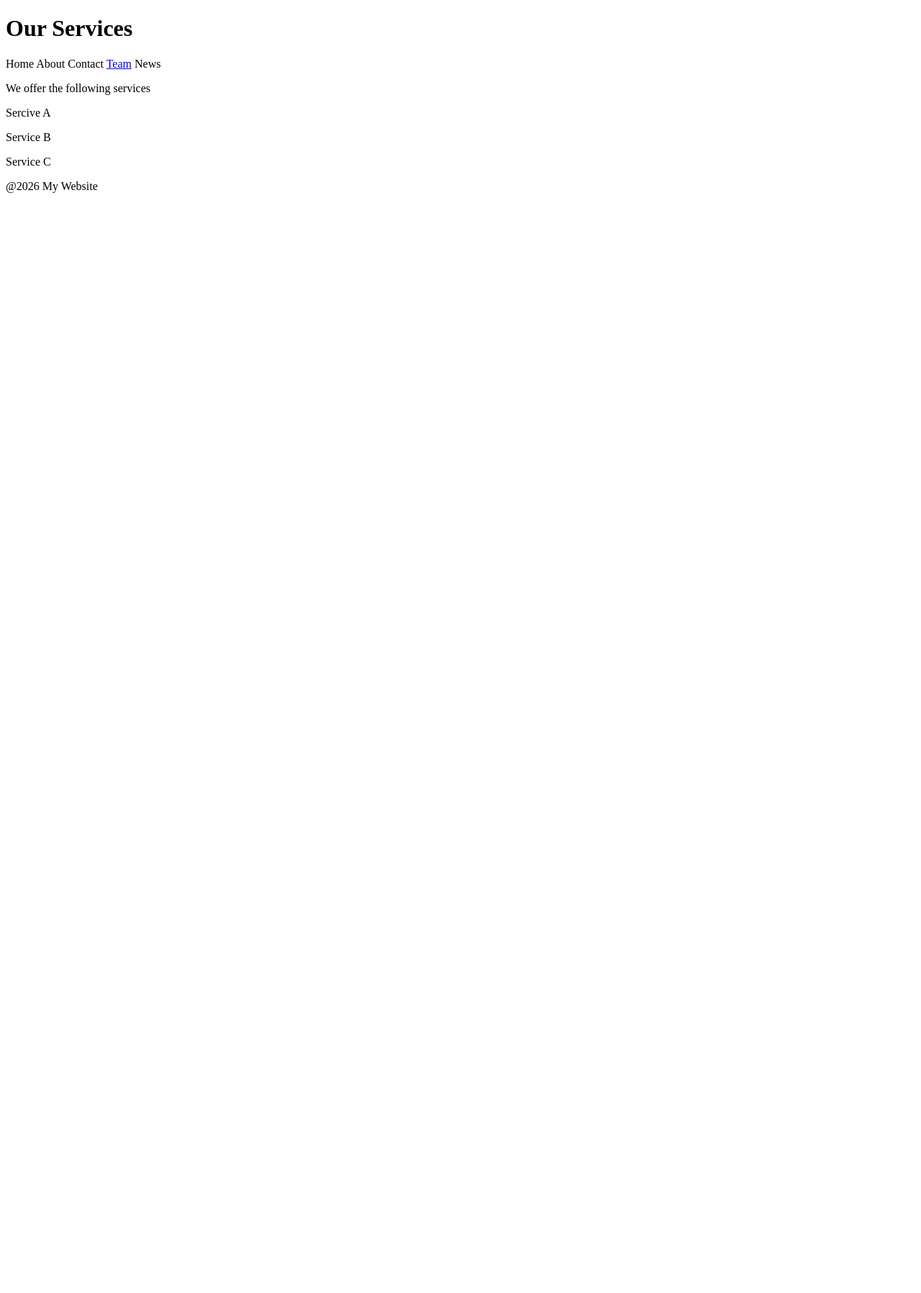
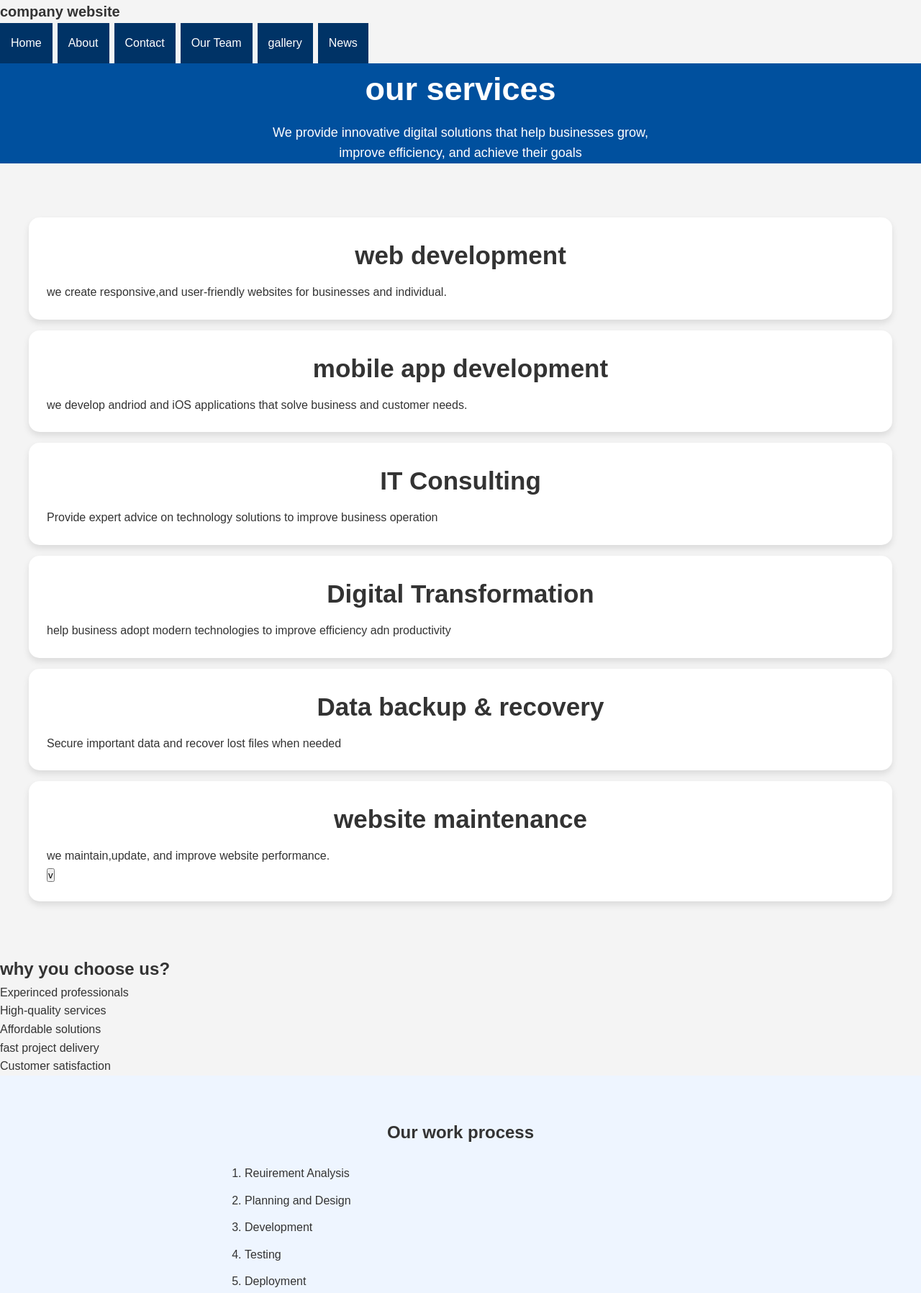
Before and after one commit to maestroAI-cell/Company_Website, a plain HTML site: page Frontend/services.html in a window 1280 px wide. Shown: the top 1796 px of the page at 72% size. Before the commit the page ends 800 px from the top, so only its background shows below. Drawn offline with Linux system fonts and the light colour scheme.

Commit message:
Services Page Created

```diff
--- /dev/null
+++ b/Frontend/service.css
@@ -0,0 +1,142 @@
+/* Reset */
+* {
+    margin: 0;
+    padding: 0;
+    box-sizing: border-bo;
+    font-family: Arial, sans-serif
+}
+
+body {
+    background: #f4f4f4;
+    color: #333;
+    line-height: 1.6;
+
+}
+
+/* Header */
+header a {
+    display: flex;
+    justify-content: space-between;
+    background:#003366 ;
+    color: white;
+    text-decoration: none; /* Removes the default link underline */
+    padding: 15px;
+
+}
+
+.logo h2 {
+    font-size: 20px;
+}
+
+#bar{
+    display: flex;
+    gap: 7px;
+    text-decoration-color: rgb(10, 142, 160);
+}
+
+/*Hero Section */
+.hero{
+
+    background: #00509e;
+    color: white;
+
+}
+
+.hero h1{
+    font-size: 45px;
+    margin-bottom: 10px;
+        text-align: center;
+}
+
+.hero p {
+    font-size: 18px;
+    text-align: center;
+}
+
+/* services */
+.services {
+    padding: 60px 40px;
+}
+.showbutton{
+    width: 10%;
+    padding: 10;
+    border-radius: 40px;
+    background: transparent;
+    font-size: 18px;
+    cursor: pointer;
+    align-items: center;
+    justify-content: center;
+    gap: 15px;
+}
+
+.services h2 {
+    text-align: center;
+    margin-bottom: 10px;
+    font-size: 35px;
+}
+
+.services-card {
+    background: white;
+    padding: 25px;
+    margin: 15px 0;
+    border-radius: 15px;
+    box-shadow: 0 5px 10px rgba(0, 0, 0, 0.1);
+    transition: 0.3s;
+}
+
+.services-card:hover {
+    transform: translateY(-8px);
+}
+
+.services-card h3 {
+    color: #1970c7;
+    margin-left: 10px;
+}
+
+/* why choose us */
+.why-us {
+    background: white;
+    padding: 60px 40px;
+}
+
+.why-us h2 {
+    text-align: center;
+    margin: auto;
+}
+
+.why-us ul {
+    max-width: 600px;
+    margin: auto;
+}
+
+.why-us li {
+    margin: 12px 0;
+}
+
+/* process */
+.process {
+    padding: 60px 40px;
+    background: #eef5ff;
+}
+
+.process h2 {
+    text-align: center;
+    margin-bottom: 25px;
+}
+
+.process ol {
+    max-width: 600px;
+    margin: auto;
+}
+
+.process li {
+    margin: 12px 0;
+}
+
+/* footer */
+footer {
+    background: #1c72c9;
+    color: white;
+    text-align: center;
+    padding: 20px;
+}
--- a/Frontend/services.html
+++ b/Frontend/services.html
@@ -5,29 +5,93 @@
     <meta charset="UTF-8">
     <meta name="viewport" content="width=device-width, initial-scale=1.0">
     <title>Services</title>
-    <link rel="stylesheet" href="services.css">
+    <link rel="stylesheet" href="./service.css">
 </head>
 
 <body>
     <header>
-        <h1> Our Services</h1>
-        <nav>
-            <a href="index.html"></a>Home</a>
-            <a href="about.html"></a>About</a>
-            <a href="contact.html"></a>Contact</a>
-            <a href="team.html">Team</a>
-            <a href="news.html"></a>News</a>
+        <div class="logo">
+           <h2>company website</h2>
+        </div>
+        <nav id="bar" >
+            <a href="index.html">Home</a>
+            <a href="about.html">About</a>
+            <a href="contact.html">Contact</a>
+            <a href="team.html">Our Team</a>
+            <a href="gallery.html">gallery</a>
+            <a href="news.html">News</a>
         </nav>
     </header>
-    <p>We offer the following services</p>
-    <p>Sercive A</p>
-    <p>Service B</p>
-    <p>Service C</p>
+
+    <section class="hero">
+    <h1>our services</h1>
+     <P>We provide innovative digital solutions that help businesses grow,<br>
+        improve efficiency, and achieve their goals</P>
+    </section>
+
+    <section class="services">
+
+        <div class="services-card">
+            <h2>web development</h2>
+            <p>we create responsive,and user-friendly websites for businesses and individual.</p>
+
+        </div>
+        <div class="services-card">
+            <h2>mobile app development</h2>
+            <p>we develop andriod and iOS applications that solve business and customer needs.</p>
+        </div>
+        <div class="services-card">
+            <h2>IT Consulting</h2>
+            <p>Provide expert advice on technology solutions to improve business operation</p>
+        </div>
+        <div class="services-card">
+            <h2>Digital Transformation</h2>
+            <P>help business adopt modern technologies to improve efficiency adn productivity</P>
+        </div>
+        <div class="services-card">
+            <h2>Data backup & recovery</h2>
+            <p>Secure important data and recover lost files when needed</p>
+        </div>
+        <div class="services-card">
+            <h2>website maintenance</h2>
+            <p>we maintain,update, and improve website performance.</p>
+        <button id="showbutton"><span>v</span>
+            </button>
+            </div>
+
+    </section>
+    <section class="why us">
+        <h2>why you choose us?</h2>
+          <ul>
+            <li>Experinced professionals</li>
+            <li>High-quality services</li>
+            <li>Affordable solutions</li>
+            <li>fast project delivery</li>
+            <li>Customer satisfaction</li>
+          </ul>
+    </section>
+    <section class="process">
+        <h2>Our work process</h2>
+        <ol>
+            <li>Reuirement Analysis</li>
+            <li>Planning and Design</li>
+            <li>Development</li>
+            <li>Testing</li>
+            <li>Deployment</li>
+        </ol>
+    </section>
+    <section class="technologies">
+        <h2>Technologies we use</h2>
+        <ul>
+            <li>Html5</li>
+            <li>CSS3</li>
+            <li>Javascript</li>
+            <li>Git & Github</li>
+        </ul>
+    </section>
     <footer>
-        <p>@2026 My Website</p>
-
+        <p>&copy;2026 company website.all right reserved.</p>
     </footer>
-    </header>
 </body>
 </header>
 
```
Also changed, not shown: Frontend/services.css (deleted).
